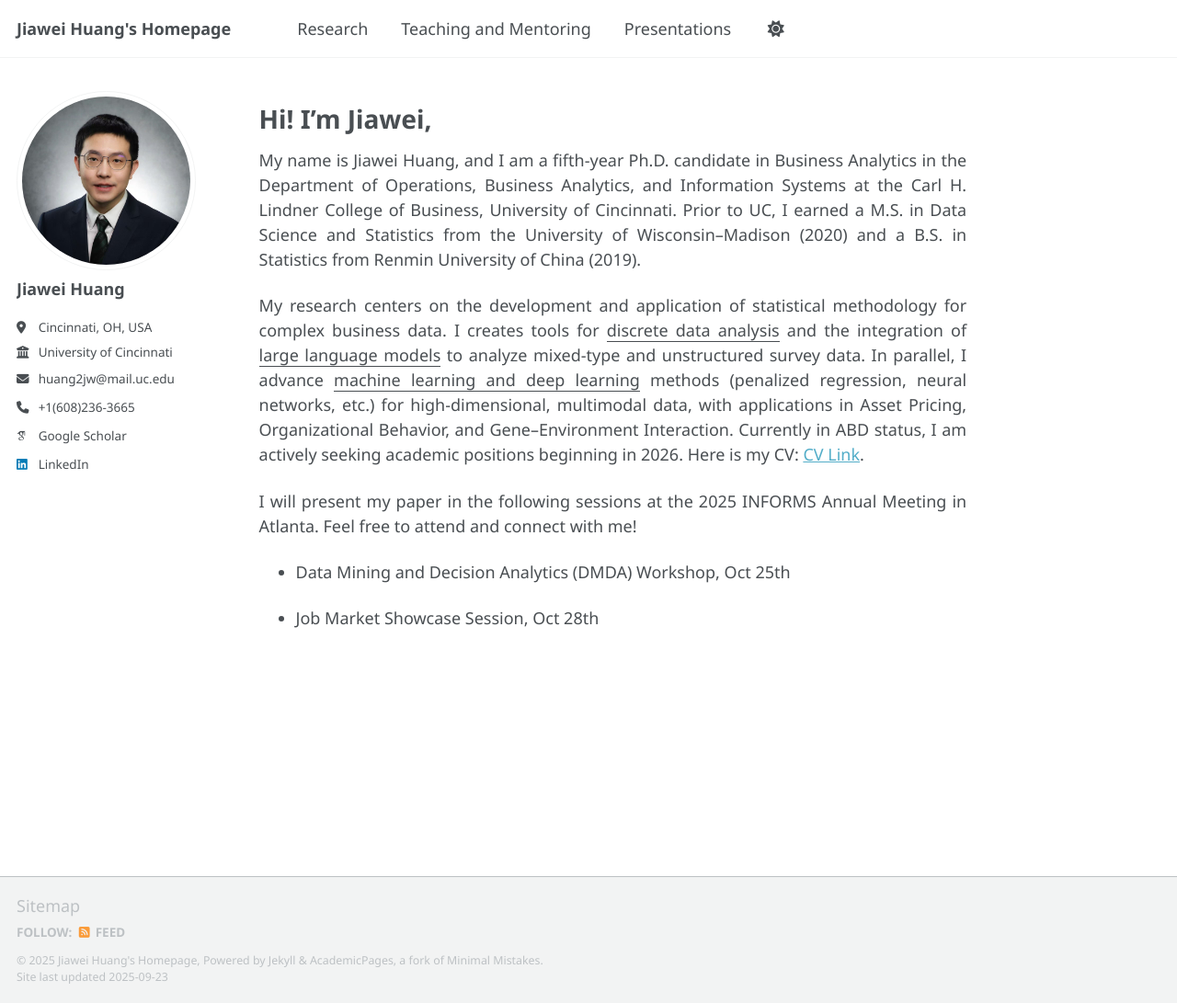
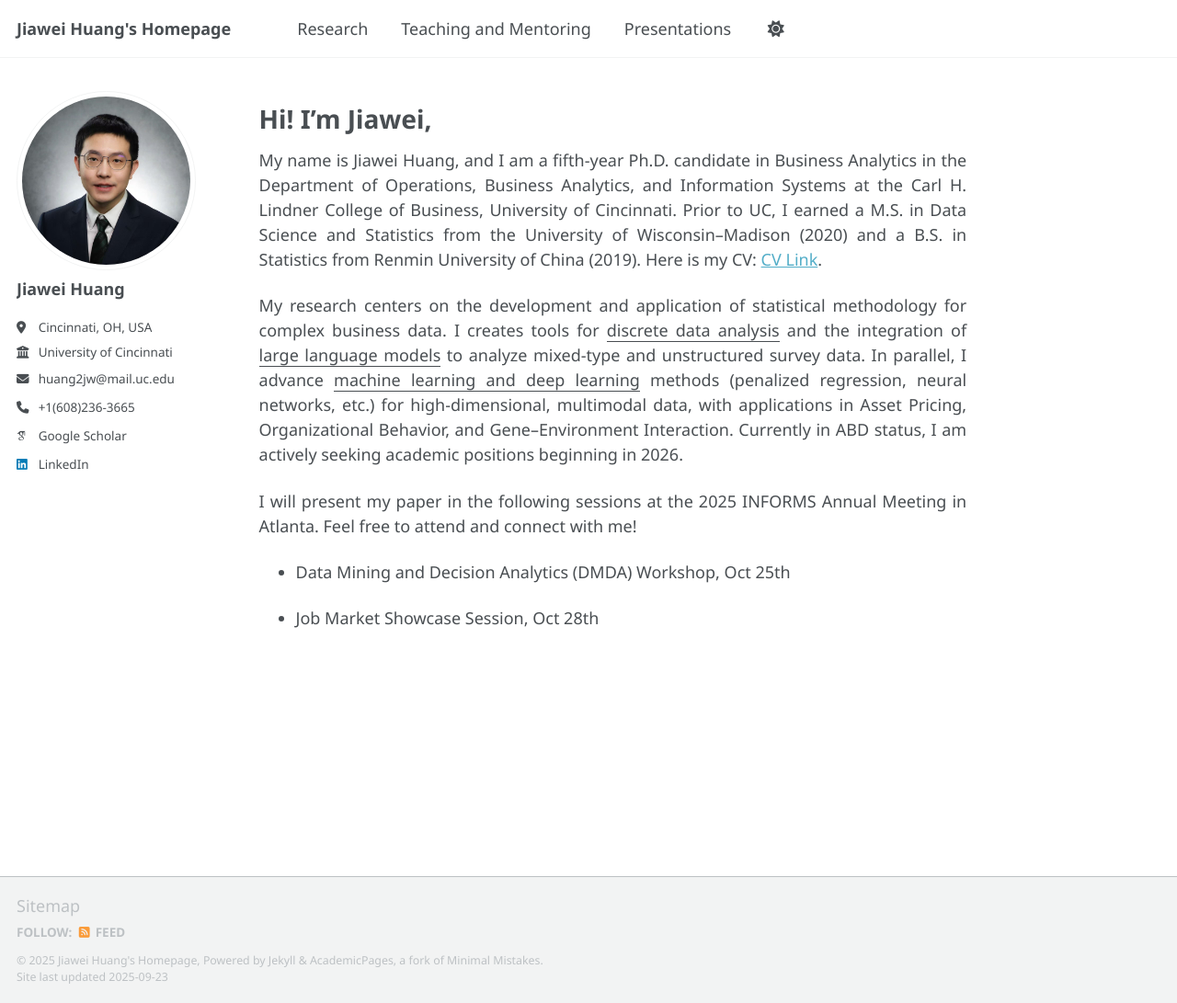
Before and after one commit to Jiawei98/Jiawei98.github.io, a Jekyll site: the page built from _pages/about.md, in a window 1280 px wide and 1091 px high. Shown: the whole window at 92% size. Built offline with Jekyll 4.4.1, drawn with Linux system fonts in a browser that asks for light colours; some web fonts are replaced; a script that is not in the unit is left out.

```diff
--- a/_pages/about.md
+++ b/_pages/about.md
@@ -11,9 +11,9 @@ description: "Jiawei Huang - PhD Candidate in Business Analytics at University o
 
 # Hi! I'm Jiawei,
 
-My name is Jiawei Huang, and I am a fifth-year Ph.D. candidate in Business Analytics in the Department of Operations, Business Analytics, and Information Systems at the Carl H. Lindner College of Business, University of Cincinnati. Prior to UC, I earned a M.S. in Data Science and Statistics from the University of Wisconsin–Madison (2020) and a B.S. in Statistics from Renmin University of China (2019).
+My name is Jiawei Huang, and I am a fifth-year Ph.D. candidate in Business Analytics in the Department of Operations, Business Analytics, and Information Systems at the Carl H. Lindner College of Business, University of Cincinnati. Prior to UC, I earned a M.S. in Data Science and Statistics from the University of Wisconsin–Madison (2020) and a B.S. in Statistics from Renmin University of China (2019). Here is my CV: [CV Link](/files/CV_Jiawei_Huang_UC.pdf).
 
-My research centers on the development and application of statistical methodology for complex business data. I creates tools for <u>discrete data analysis</u> and the integration of <u>large language models</u> to analyze mixed-type and unstructured survey data. In parallel, I advance <u>machine learning and deep learning</u> methods (penalized regression, neural networks, etc.) for high-dimensional, multimodal data, with applications in Asset Pricing, Organizational Behavior, and Gene–Environment Interaction. Currently in ABD status, I am actively seeking academic positions beginning in 2026. Here is my CV: [CV Link](/files/CV_Jiawei_Huang_UC.pdf).
+My research centers on the development and application of statistical methodology for complex business data. I creates tools for <u>discrete data analysis</u> and the integration of <u>large language models</u> to analyze mixed-type and unstructured survey data. In parallel, I advance <u>machine learning and deep learning</u> methods (penalized regression, neural networks, etc.) for high-dimensional, multimodal data, with applications in Asset Pricing, Organizational Behavior, and Gene–Environment Interaction. Currently in ABD status, I am actively seeking academic positions beginning in 2026.
 
 I will present my paper in the following sessions at the 2025 INFORMS Annual Meeting in Atlanta. Feel free to attend and connect with me!
 
```
